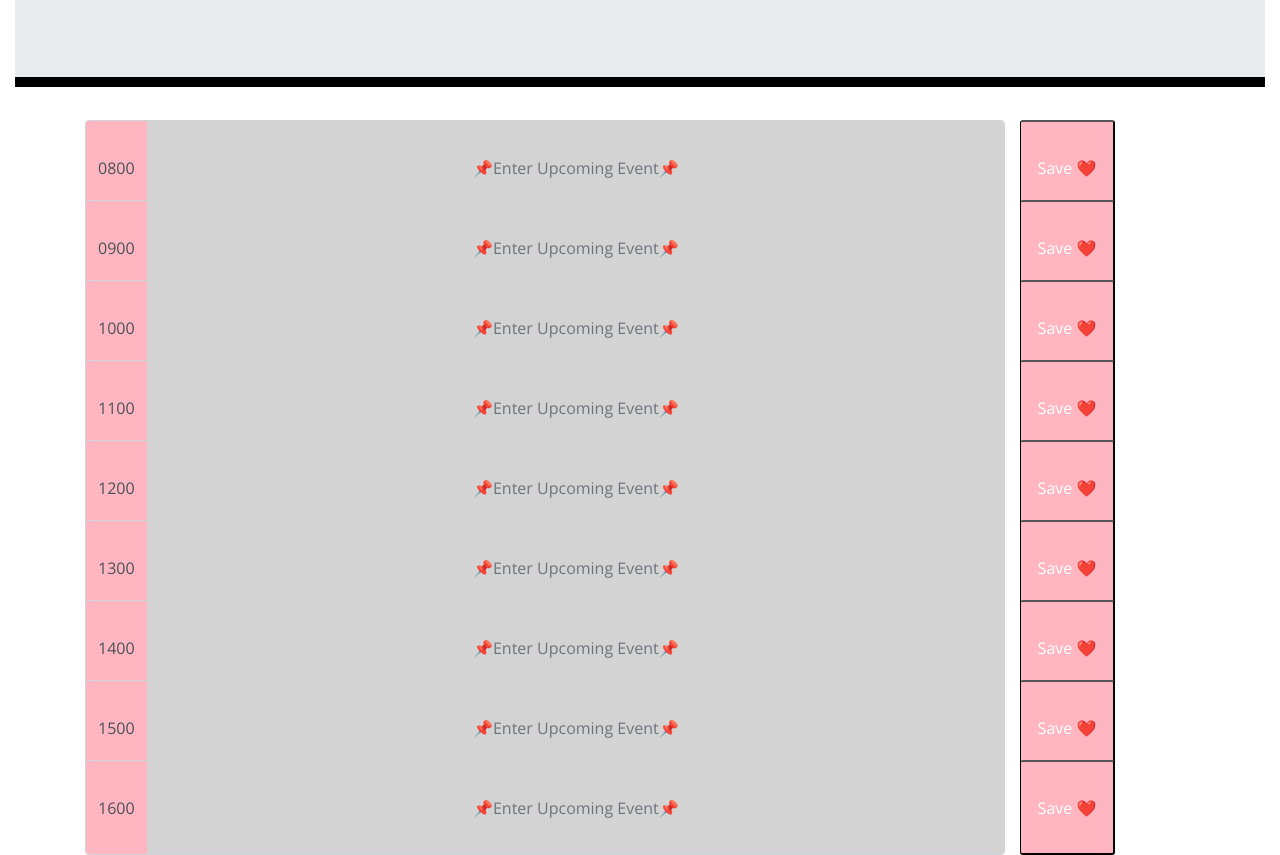
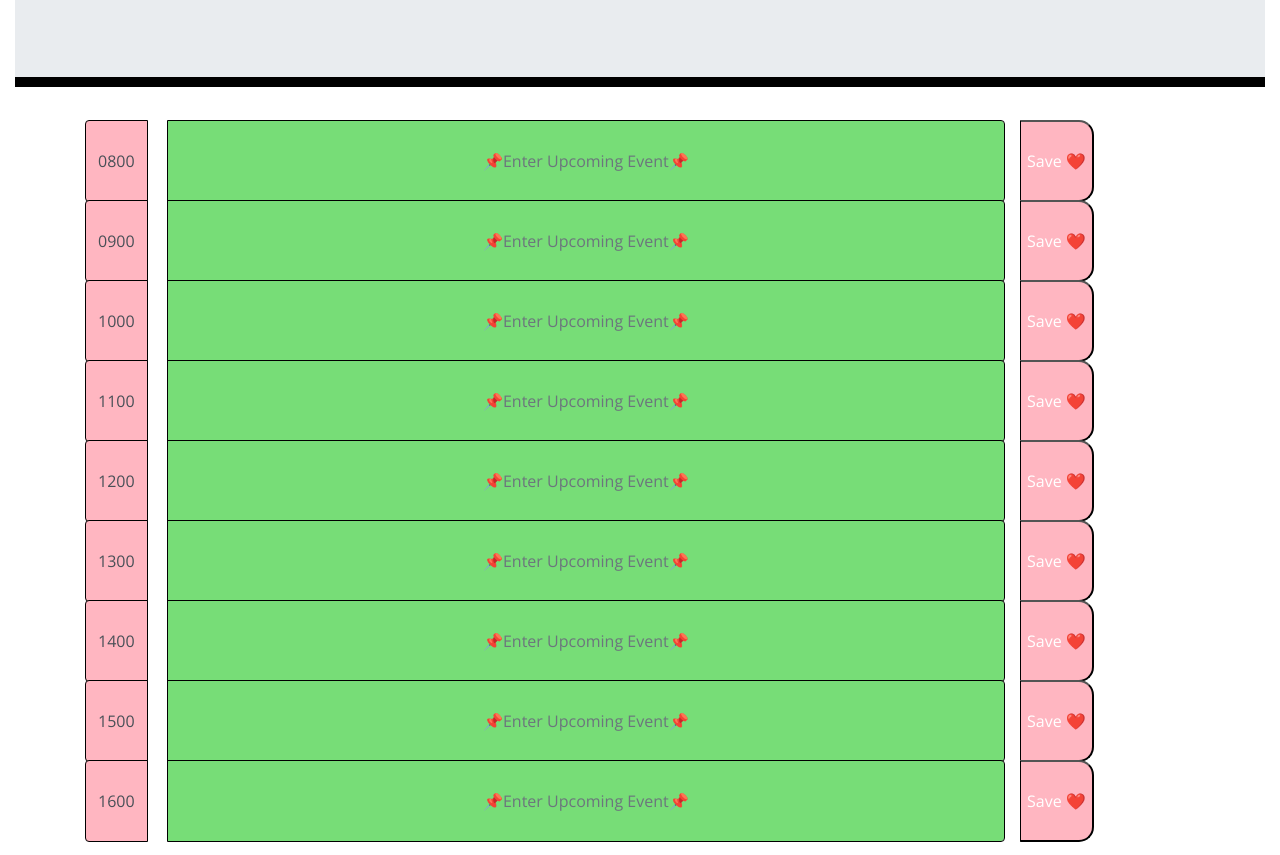
Before and after one commit to moyuh/daily-work-scheduler, a plain HTML site: page index.html in a window 1280 px wide. Shown: the part 265-1120 px from the top of the page. Drawn offline with nearby package versions, Linux system fonts and the light colour scheme.

Commit message:
adds more style to the schedule section and buttons

```diff
--- a/assets/css/style.css
+++ b/assets/css/style.css
@@ -4,13 +4,12 @@ body {
   line-height: 1;
 }
 
-.textarea {
+.text-area {
   background-color: transparent black;
-  border: none;
-  resize: none;
   color: #000000;
-  border-left: 1px solid black;
+  border: 1px solid black;
   padding: 10px;
+  margin-left: 20px;
 }
 
 .jumbotron {
@@ -58,14 +57,14 @@ body {
 }
 
 .saveBtn {
+  margin-left: 0;
   border-left: 1px solid black;
   border-top-right-radius: 15px;
   border-bottom-right-radius: 15px;
-  background-color: #06aed5;
   color: white;
 }
 
-.saveBtn i:hover {
+.saveBtn:hover {
   font-size: 20px;
   transition: all 0.3s ease-in-out;
 }
--- a/assets/js/script.js
+++ b/assets/js/script.js
@@ -109,11 +109,11 @@ let pasteData = function () {
 };
 //write color coding functions
 let colorCode = function () {
-  console.log(timeStamp);
+  console.log(timeStamp[0]);
   for (let i = 0; i < timeStamp.length; i++) {
-    if (timeStamp[i].textContent === currentTime) {
+    if (timeStamp[i].textContent == currentTime) {
       timeStamp[i].parentElement.nextElementSibling.classList.add("present");
-    } else if (timeStamp[i].textContent < currentTime) {
+    } else if (timeStamp[i].textContent > currentTime) {
       timeStamp[i].parentElement.nextElementSibling.classList.add("past");
     } else {
       timeStamp[i].parentElement.nextElementSibling.classList.add("future");
@@ -121,8 +121,6 @@ let colorCode = function () {
   }
 };
 
-//call functions that are needed to be called globally
-
 // event listeners/execution code
 container.addEventListener("click", test);
 pasteData();
--- a/index.html
+++ b/index.html
@@ -28,7 +28,7 @@
       <div class="row">
         <div class="input-group col-10">
           <div class="input-group-prepend">
-            <span class="input-group-text time-stamp" style="background-color:lightpink;" id="time-block">0800</span>
+            <span class="input-group-text time-stamp" style="background-color:lightpink; border: 1px solid black;" id="time-block-08">0800</span>
           </div>
           <input
             type="text"
@@ -36,17 +36,17 @@
             class="form-control text-area"
             aria-label="schedule-input"
             aria-describedby="time-block"
-            style = "height: 95px; text-align: center;"
+            style = "height: 82px; text-align: center;"
             placeholder="📌Enter Upcoming Event📌"/>
         </div>
         <button
-          class="col-1 saveBtn"
-          style="height: 95px; width: fit-content; border-radius: 3px; background-color:lightpink;">Save ❤️</button>
+          class="saveBtn"
+          style="height: 82px; width: fit-content; background-color:lightpink;">Save ❤️</button>
       </div>
       <div class="row">
         <div class="input-group col-10">
           <div class="input-group-prepend">
-            <span class="input-group-text time-stamp" style="background-color:lightpink;" id="time-block">0900</span>
+            <span class="input-group-text time-stamp" style="background-color:lightpink; border: 1px solid black;" id="time-block-09">0900</span>
           </div>
           <input
             type="text"
@@ -54,17 +54,17 @@
             class="form-control text-area"
             aria-label="schedule-input"
             aria-describedby="time-block"
-            style = "height: 95px; text-align: center;"
+            style = "height: 82px; text-align: center; margin-right: 0;"
             placeholder="📌Enter Upcoming Event📌"/>
         </div>
         <button
-          class="col-1 saveBtn" id="save-text"
-          style="height: 95px; width: fit-content; border-radius: 3px; background-color:lightpink;">Save ❤️</button>
+          class="saveBtn"
+          style="height: 82px; width: fit-content; background-color:lightpink;">Save ❤️</button>
       </div>
       <div class="row input-text">
         <div class="input-group col-10">
           <div class="input-group-prepend">
-            <span class="input-group-text time-stamp" style="background-color:lightpink;" id="time-block">1000</span>
+            <span class="input-group-text time-stamp" style="background-color:lightpink; border: 1px solid black;" id="time-block-10">1000</span>
           </div>
           <input
             type="text"
@@ -72,17 +72,17 @@
             class="form-control text-area"
             aria-label="schedule-input"
             aria-describedby="time-block"
-            style = "height: 95px; text-align: center;"
+            style = "height: 82px; text-align: center;"
             placeholder="📌Enter Upcoming Event📌"/>
         </div>
          <button
-          class="col-1 saveBtn" id="save-text"
-          style="height: 95px; width: fit-content; border-radius: 3px; background-color:lightpink;">Save ❤️</button>
+          class="saveBtn"
+          style="height: 82px; width: fit-content; background-color:lightpink;">Save ❤️</button>
       </div>
       <div class="row">
         <div class="input-group col-10">
           <div class="input-group-prepend">
-            <span class="input-group-text time-stamp" style="background-color:lightpink;" id="time-block">1100</span>
+            <span class="input-group-text time-stamp" style="background-color:lightpink; border: 1px solid black;" id="time-block-11">1100</span>
           </div>
           <input
             type="text"
@@ -90,17 +90,17 @@
             class="form-control text-area"
             aria-label="schedule-input"
             aria-describedby="time-block"
-            style = "height: 95px; text-align: center;"
+            style = "height: 82px; text-align: center;"
             placeholder="📌Enter Upcoming Event📌"/>
         </div>
         <button
-          class="col-1 saveBtn"
-          style="height: 95px; width: fit-content; border-radius: 3px; background-color:lightpink;">Save ❤️</button>
+          class="saveBtn"
+          style="height: 82px; width: fit-content; background-color:lightpink;">Save ❤️</button>
       </div>
       <div class="row">
         <div class="input-group col-10">
           <div class="input-group-prepend">
-            <span class="input-group-text time-stamp" style="background-color:lightpink;" id="time-block">1200</span>
+            <span class="input-group-text time-stamp" style="background-color:lightpink; border: 1px solid black;" id="time-block-12">1200</span>
           </div>
           <input
             type="text"
@@ -108,17 +108,17 @@
             class="form-control text-area"
             aria-label="schedule-input"
             aria-describedby="time-block"
-            style = "height: 95px; text-align: center;"
+            style = "height: 82px; text-align: center;"
             placeholder="📌Enter Upcoming Event📌"/>
         </div>
         <button
-          class="col-1 saveBtn"
-          style="height: 95px; width: fit-content; border-radius: 3px; background-color:lightpink;">Save ❤️</button>
+          class="saveBtn"
+          style="height: 82px; width: fit-content; background-color:lightpink;">Save ❤️</button>
       </div>
       <div class="row">
         <div class="input-group col-10">
           <div class="input-group-prepend">
-            <span class="input-group-text time-stamp" style="background-color:lightpink;" id="time-block">1300</span>
+            <span class="input-group-text time-stamp" style="background-color:lightpink; border: 1px solid black;" id="time-block-13">1300</span>
           </div>
           <input
             type="text"
@@ -126,17 +126,17 @@
             class="form-control text-area"
             aria-label="schedule-input"
             aria-describedby="time-block"
-            style = "height: 95px; text-align: center;"
+            style = "height: 82px; text-align: center;"
             placeholder="📌Enter Upcoming Event📌"/>
         </div>
         <button
-          class="col-1 saveBtn"
-          style="height: 95px; width: fit-content; border-radius: 3px; background-color:lightpink;">Save ❤️</button>
+          class="saveBtn"
+          style="height: 82px; width: fit-content; background-color:lightpink;">Save ❤️</button>
       </div>
       <div class="row">
         <div class="input-group col-10">
           <div class="input-group-prepend">
-            <span class="input-group-text time-stamp" style="background-color:lightpink;" id="time-block">1400</span>
+            <span class="input-group-text time-stamp" style="background-color:lightpink; border: 1px solid black;" id="time-block-14">1400</span>
           </div>
           <input
             type="text"
@@ -144,17 +144,17 @@
             class="form-control text-area"
             aria-label="schedule-input"
             aria-describedby="time-block"
-            style = "height: 95px; text-align: center;"
+            style = "height: 82px; text-align: center;"
             placeholder="📌Enter Upcoming Event📌"/>
         </div>
         <button
-          class="col-1 saveBtn"
-          style="height: 95px; width: fit-content; border-radius: 3px; background-color:lightpink;">Save ❤️</button>
+          class="saveBtn"
+          style="height: 82px; width: fit-content; background-color:lightpink;">Save ❤️</button>
       </div>
       <div class="row">
         <div class="input-group col-10">
           <div class="input-group-prepend">
-            <span class="input-group-text time-stamp" style="background-color:lightpink;" id="time-block">1500</span>
+            <span class="input-group-text time-stamp" style="background-color:lightpink; border: 1px solid black;" id="time-block-15">1500</span>
           </div>
           <input
             type="text"
@@ -162,17 +162,17 @@
             class="form-control text-area"
             aria-label="schedule-input"
             aria-describedby="time-block"
-            style = "height: 95px; text-align: center;"
+            style = "height: 82px; text-align: center;"
             placeholder="📌Enter Upcoming Event📌"/>
         </div>
         <button
-          class="col-1 saveBtn"
-          style="height: 95px; width: fit-content; border-radius: 3px; background-color:lightpink;">Save ❤️</button>
+          class="saveBtn"
+          style="height: 82px; width: fit-content; background-color:lightpink;">Save ❤️</button>
       </div>
       <div class="row">
         <div class="input-group col-10">
           <div class="input-group-prepend">
-            <span class="input-group-text time-stamp" style="background-color:lightpink;" id="time-block">1600</span>
+            <span class="input-group-text time-stamp" style="background-color:lightpink; border: 1px solid black;" id="time-block-16">1600</span>
           </div>
           <input
             type="text"
@@ -180,12 +180,12 @@
             class="form-control text-area"
             aria-label="schedule-input"
             aria-describedby="time-block"
-            style = "height: 95px; text-align: center;"
+            style = "height: 82px; text-align: center;"
             placeholder="📌Enter Upcoming Event📌"/>
         </div>
         <button
-          class="col-1 saveBtn"
-          style="height: 95px; width: fit-content; border-radius: 3px; background-color:lightpink;">Save ❤️</button>
+          class="saveBtn"
+          style="height: 82px; width: fit-content; background-color:lightpink;">Save ❤️</button>
       </div>
     </div>
     <script src="https://cdnjs.cloudflare.com/ajax/libs/jquery/3.2.1/jquery.min.js"></script>
```
